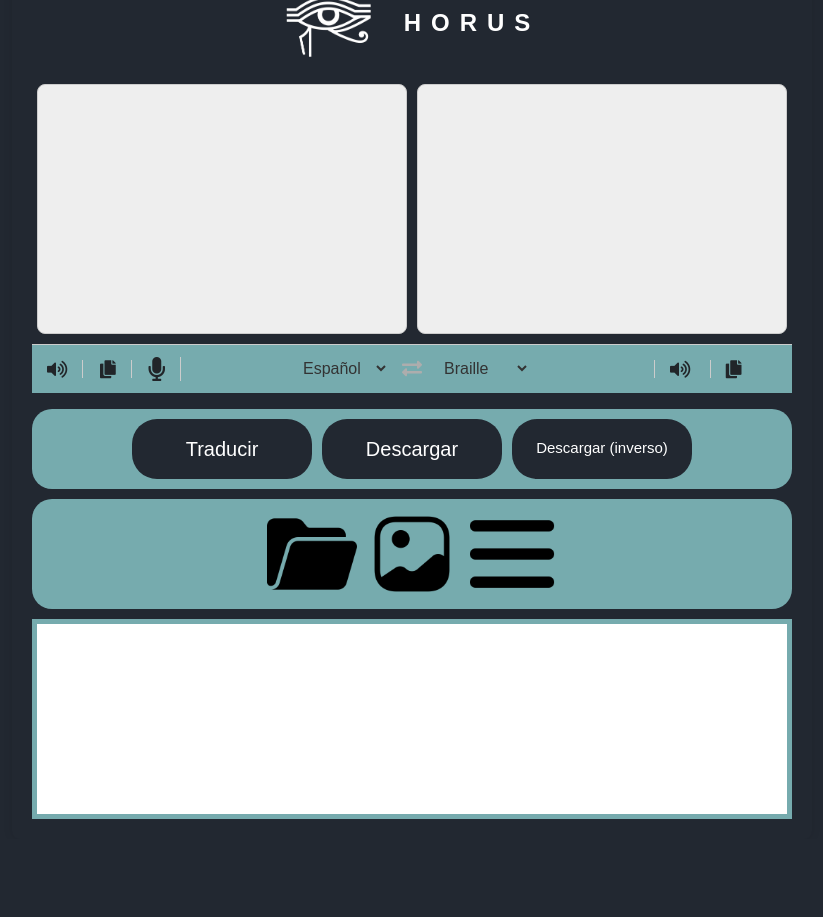
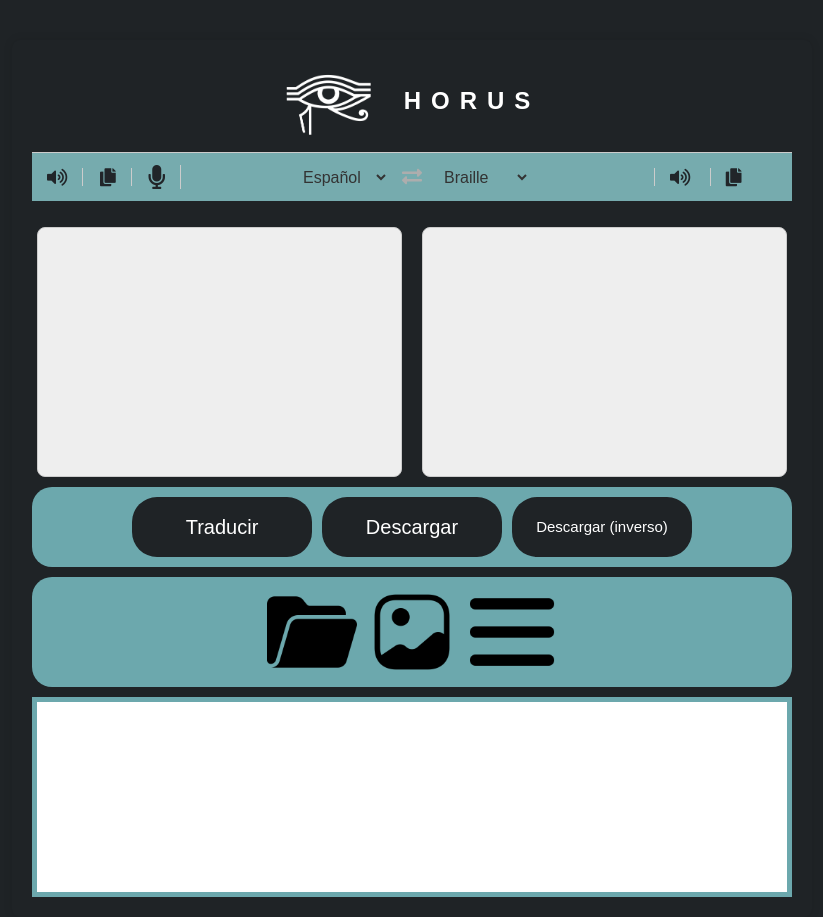
Before and after one commit to CAMejiaP/Horus, a Flask app: page / in a window 1280 px wide. Shown: the whole page, without its empty margins (228-1051 px from the left). Before the commit the page ends 819 px from the top, so only its background shows below. Run offline with Flask 3, Linux system fonts and the light colour scheme; some libraries are stand-ins or nearby versions.

Commit message:
algunos errores corregidos

```diff
--- a/requirements.txt
+++ b/requirements.txt
@@ -1,4 +1,4 @@
-easyocr==1.7.2
+
 Flask==3.1.0
 flask_cors==5.0.1
 numpy==2.2.4
--- a/server.py
+++ b/server.py
@@ -46,8 +46,11 @@ def upload_image():
             return jsonify({"error": "⚠️ No se envió ninguna imagen."}), 400
 
         file = request.files['image']
+        file_bytes = file.read()  # leer los bytes de la imagen
+        file.stream.seek(0)  # reiniciar el puntero por si se vuelve a leer
+
         try:
-            image = Image.open(io.BytesIO(file.read()))
+            image = Image.open(io.BytesIO(file_bytes))
         except UnidentifiedImageError:
             return jsonify({"error": "⚠️ Archivo de imagen inválido."}), 400
 
--- a/static/src/utils/utils.js
+++ b/static/src/utils/utils.js
@@ -7,6 +7,7 @@
 export function addLineBreaks(text) {
     const maxCharsPerLine = 40;
     const maxLines = 25;
+    console.log("jsPDF disponible:", window.jspdf?.jsPDF);
     let words = text.split(/\s+/); // Dividir el texto en palabras
     let result = '';
     let lineWords = [];
@@ -98,7 +99,8 @@ export function downloadPDF(element, filename, margin = 10) {
         leftContext.drawImage(canvas, 0, 0, leftWidth, leftHeight, 0, 0, leftWidth, leftHeight);
 
         const imgData = leftCanvas.toDataURL('image/png');
-        let pdf = new jsPDF('p', 'mm', 'a4');
+        const { jsPDF } = window.jspdf;
+        const pdf = new jsPDF('p', 'mm', 'a4');
         const pdfWidth = pdf.internal.pageSize.getWidth() - 2 * margin;
         const pdfHeight = pdf.internal.pageSize.getHeight() - 2 * margin;
         const imgWidth = leftCanvas.width / scale;
--- a/static/styles/styles.css
+++ b/static/styles/styles.css
@@ -1,49 +1,43 @@
 body {
     font-family: Arial, sans-serif;
-    background-color: #222831;
+    background-color: #1F2326; /* extraído de fondo */
     display: flex;
     justify-content: center;
-    align-items: center;
-    height: 100vh;
+    align-items: flex-start; /* cambiado de center a flex-start */
+    min-height: 100vh;
     margin: 0;
-    padding: 0;
+    padding: 20px 0;
 }
 
 .container {
     text-align: center;
-    background-color: #222831;
+    background-color: #1F2326;
     padding: 20px;
     border-radius: 8px;
     box-shadow: 0 0 10px rgba(0, 0, 0, 0.1);
     width: 90%;
-    /* Ancho relativo */
     max-width: 800px;
-    /* Ancho máximo para pantallas grandes */
     margin: 20px auto;
-    /* Centrar el contenedor */
 }
 
 .buttonRow {
     display: flex;
     justify-content: center;
     align-items: center;
-    background-color: #76abae;
+    background-color: #6CA8AD; /* azul verdoso del fondo */
     padding: 5px;
     border-radius: 20px;
-    height: auto;
-    /* Altura automática */
     margin-bottom: 10px;
-    /* Espaciado entre filas */
+    flex-wrap: wrap;
 }
 
 .fieldContainer {
     display: flex;
     flex-direction: row;
-    /* Mantener los textfield uno al lado del otro */
-    height: auto;
-    /* Altura automática */
     padding: 5px 0;
     width: 100%;
+    gap: 10px;
+    flex-wrap: wrap;
 }
 
 .LogoHeader {
@@ -52,70 +46,53 @@ body {
     align-items: center;
     padding: 5px;
     border-radius: 8px;
-    height: auto;
-    /* Altura automática */
     margin-bottom: 10px;
-    /* Espaciado */
 }
 
 .horuslogo {
     width: 80px;
-    /* Tamaño base para móviles */
     height: auto;
-    /* Mantener proporción */
     padding-right: 20px;
-    /* Reducir espaciado */
 }
 
 .horusText {
     color: white;
     font-size: 24px;
-    /* Reducir tamaño en móviles */
     letter-spacing: 10px;
-    /* Reducir espaciado */
 }
 
 .textfield {
     flex: 1;
-    /* Ocupar el espacio disponible */
     text-align: left;
     background-color: #eeeeee;
     border-radius: 8px;
     height: 250px;
-    /* Altura fija */
     padding: 10px;
     border: 1px solid #ccc;
     box-sizing: border-box;
     resize: none;
     margin: 5px;
-    /* Espaciado entre campos */
     min-width: 45%;
-    /* Ancho mínimo para cada textfield */
 }
 
 .left-div {
     margin-right: 5px;
-    /* Mantener margen entre los textfield */
 }
 
 .button {
-    background-color: #222831;
+    background-color: #1F2326;
     color: white;
     padding: 10px 15px;
-    /* Reducir padding en móviles */
     margin: 5px;
     border: none;
     border-radius: 25px;
     cursor: pointer;
     font-size: 0.9em;
-    /* Reducir tamaño de fuente */
 }
 
 .buttonImage {
     width: 30px;
-    /* Tamaño base para móviles */
     height: 30px;
-    /* Tamaño base para móviles */
     margin: 5px;
     border-radius: 5px;
     cursor: pointer;
@@ -125,19 +102,16 @@ body {
     display: flex;
     justify-content: center;
     align-items: center;
-    background-color: #76abae;
+    background-color: #6CA8AD;
     padding: 5px;
     border-radius: 20px;
-    height: auto;
-    /* Altura automática */
     margin-top: 10px;
+    flex-wrap: wrap;
 }
 
 .bigbuttonImage {
     width: 60px;
-    /* Tamaño base para móviles */
     height: 60px;
-    /* Tamaño base para móviles */
     margin: 5px;
     border-radius: 5px;
     cursor: pointer;
@@ -145,65 +119,47 @@ body {
 
 .fileDisplay {
     background-color: #ffffff;
-    border: 5px solid #76abae;
+    border: 5px solid #6CA8AD;
     padding: 10px;
-    /* Reducir padding en móviles */
     margin-top: 10px;
     text-align: center;
     min-height: 200px;
-    /* Reducir altura mínima */
     display: flex;
     flex-wrap: wrap;
     justify-content: center;
     align-items: center;
     gap: 10px;
     max-width: 100%;
-    /* 🔹 Evitar que se expanda demasiado */
     overflow: hidden;
-    /* 🔹 Evitar desbordamientos */
 }
 
-.fileDisplay img {
+.fileDisplay img, .fileDisplay video {
     max-width: 100%;
-    /* 🔹 Evitar que las imágenes sean más grandes que el contenedor */
     max-height: 250px;
-    /* 🔹 Altura máxima */
     width: auto;
-    /* 🔹 Mantener proporción */
     height: auto;
-    /* 🔹 Mantener proporción */
     object-fit: contain;
-    /* 🔹 Ajustar imagen sin deformarla */
     border-radius: 5px;
-    /* 🔹 Opcional: bordes redondeados */
 }
 
-/* Media Queries para pantallas grandes */
 @media (min-width: 768px) {
     .horuslogo {
         width: 120px;
-        /* Aumentar tamaño en pantallas grandes */
         padding-right: 30px;
-        /* Aumentar espaciado */
     }
 
-    .fileDisplay img {
+    .fileDisplay img, .fileDisplay video {
         max-height: 300px;
-        /* 🔹 Ajustar altura máxima en pantallas más grandes */
     }
 
     .buttonImage {
         width: 50px;
-        /* Aumentar tamaño en pantallas grandes */
         height: 50px;
-        /* Aumentar tamaño en pantallas grandes */
     }
 
     .bigbuttonImage {
         width: 90px;
-        /* Aumentar tamaño en pantallas grandes */
         height: 90px;
-        /* Aumentar tamaño en pantallas grandes */
     }
 
     .button {
@@ -213,56 +169,40 @@ body {
     }
 }
 
-/* Media Queries para móviles */
 @media (max-width: 767px) {
     .container {
         width: 90%;
-        /* Ocupar todo el ancho en móviles */
         padding: 10px;
-        /* Reducir padding */
     }
 
     .horuslogo {
         width: 60px;
-        /* Reducir tamaño del logo */
         padding-right: 10px;
-        /* Reducir espaciado */
     }
 
     .horusText {
         font-size: 20px;
-        /* Reducir tamaño de fuente */
         letter-spacing: 5px;
-        /* Reducir espaciado */
     }
 
     .button {
         padding: 8px 12px;
-        /* Reducir padding */
         font-size: 0.8em;
-        /* Reducir tamaño de fuente */
     }
 
     .buttonImage {
         width: 25px;
-        /* Reducir tamaño */
         height: 25px;
-        /* Reducir tamaño */
     }
 
     .bigbuttonImage {
         width: 50px;
-        /* Reducir tamaño */
         height: 50px;
-        /* Reducir tamaño */
     }
 
     .textfield {
         height: 260px;
-        /* Reducir altura */
         flex: 1 1 45%;
-        /* Ajustar el ancho para que quepan dos en una fila */
         min-width: 45%;
-        /* Ancho mínimo para evitar que se hagan demasiado pequeños */
     }
 }
--- a/templates/index.html
+++ b/templates/index.html
@@ -13,6 +13,7 @@
     <!-- Íconos -->
     <link href="https://cdn.jsdelivr.net/npm/bootstrap-icons@1.8.1/font/bootstrap-icons.css" rel="stylesheet" />
     <link rel="stylesheet" href="https://cdnjs.cloudflare.com/ajax/libs/font-awesome/5.15.3/css/all.min.css" />
+    <script src="https://cdnjs.cloudflare.com/ajax/libs/jspdf/2.5.1/jspdf.umd.min.js"></script>
 </head>
 
 <body>
@@ -20,11 +21,6 @@
         <div class="LogoHeader">
             <img class="horuslogo" src="{{ url_for('static', filename='icons/HORUSLogo.png') }}">
             <b class="horusText">HORUS</b>
-        </div>
-
-        <div class="fieldContainer">
-            <textarea class="textfield left-div" id="inputText"></textarea>
-            <textarea class="textfield" id="outputText" readonly></textarea>
         </div>
 
         <!--SUBMENU CON CONTROLES VARIOS-->
@@ -67,6 +63,11 @@
                 </div>
             </li>
         </ul>
+
+        <div class="fieldContainer">
+            <textarea class="textfield left-div" id="inputText"></textarea>
+            <textarea class="textfield" id="outputText" readonly></textarea>
+        </div>
 
         <div class="buttonRow">
             <button class="button" id="translate">Traducir</button>
```
